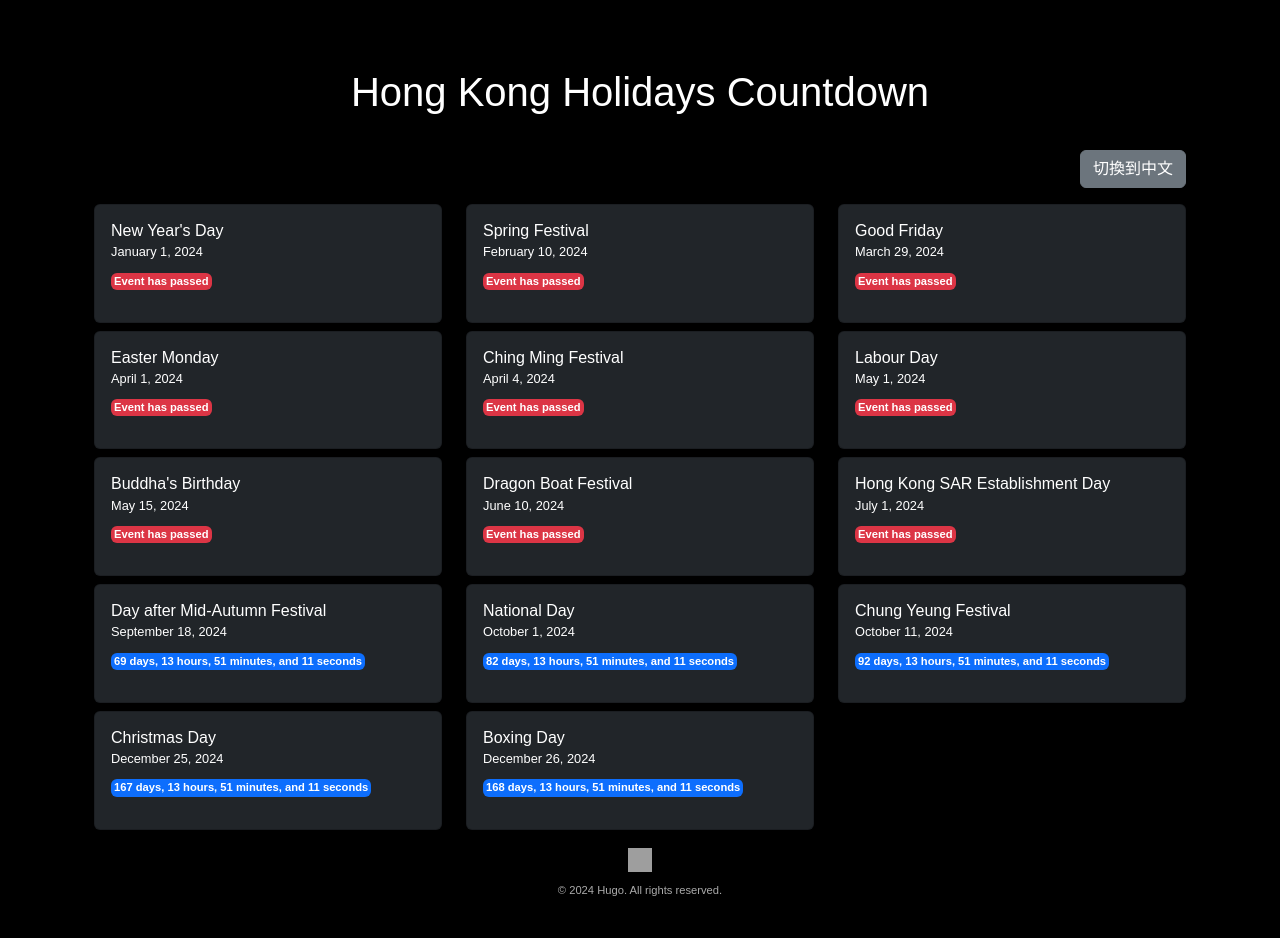
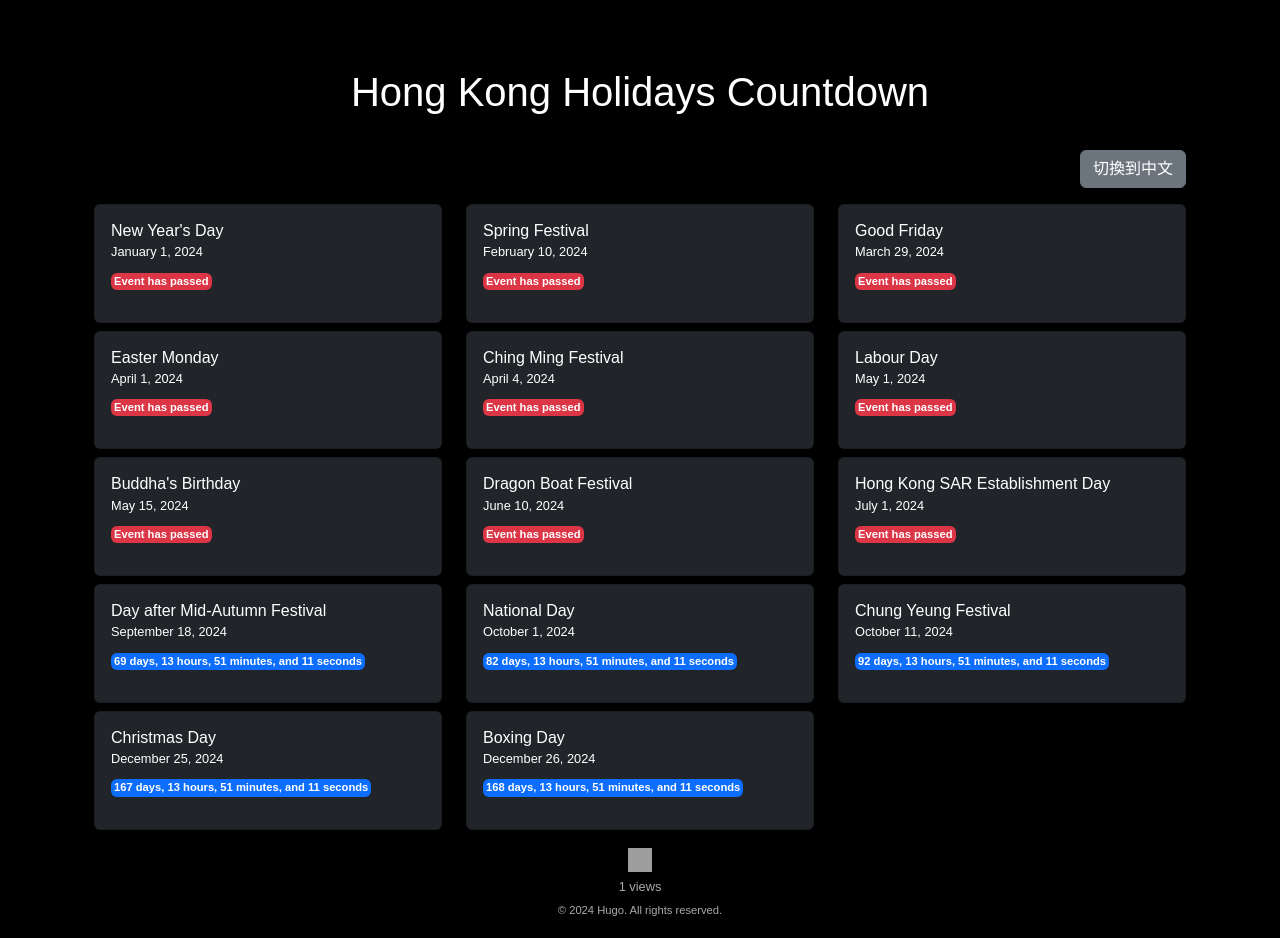
Before and after one commit to HugoLi0213/Hong-Kong-date-countdown-web, a Vue app: page / in a window 1280 px wide. Built offline with nearby package versions, Linux system fonts and the light colour scheme; grey boxes are pictures that could not be loaded.

Commit message:
add views count function

```diff
--- a/src/components/DatesList.vue
+++ b/src/components/DatesList.vue
@@ -9,7 +9,7 @@
           <div class="card bg-dark text-white">
             <div class="card-body">
               <h5 class="card-title">{{ translateEvent(date.event) }}</h5>
-              <h6 class="card-subtitle mb-2 text-white">{{ translateDate(date.date) }}</h6> <!-- Changed color to white -->
+              <h6 class="card-subtitle mb-2 text-white">{{ translateDate(date.date) }}</h6>
               <p :class="['badge', date.timeRemaining === (language === 'en' ? 'Event has passed' : '事件已結束') ? 'bg-danger' : 'bg-primary']">{{ formatCountdown(date.timeRemaining) }}</p>
             </div>
           </div>
@@ -20,6 +20,9 @@
       <a href="https://github.com/HugoLi0213" target="_blank">
         <img src="https://github.githubassets.com/images/modules/logos_page/GitHub-Mark.png" alt="GitHub" />
       </a>
+    </div>
+    <div class="views-counter">
+      {{ views }} views
     </div>
     <div class="copyright">
       &copy; 2024 Hugo. All rights reserved.
@@ -133,7 +136,8 @@ export default {
           second: '秒',
           seconds: '秒'
         }
-      }
+      },
+      views: 0
     };
   },
   methods: {
@@ -179,11 +183,15 @@ export default {
     },
     translateDate(date) {
       return this.translations[this.language][date];
+    },
+    incrementViews() {
+      this.views++;
     }
   },
   mounted() {
     this.updateCountdown();
     setInterval(this.updateCountdown, 1000);
+    this.incrementViews(); // Increment views on mount
   }
 };
 </script>
@@ -192,25 +200,25 @@ export default {
 body {
   background-color: #000;
   color: #fff;
-  padding-top: 0; /* 移除顶部内边距 */
-  margin: 0; /* 移除顶部外边距 */
+  padding-top: 0;
+  margin: 0;
 }
 .container-fluid {
   background-color: #000;
-  padding-top: 10px; /* 添加顶部内边距以创建空间 */
+  padding-top: 10px;
 }
 .card {
   height: 100%;
 }
 .card-title {
-  font-size: 1rem; /* 调整标题的字体大小 */
+  font-size: 1rem;
 }
 .card-subtitle {
-  font-size: 0.8rem; /* 调整副标题的字体大小 */
-  color: #fff; /* 修改日期的字体颜色为白色 */
+  font-size: 0.8rem;
+  color: #fff;
 }
 .badge {
-  font-size: 0.7rem; /* 调整徽章的字体大小 */
+  font-size: 0.7rem;
   padding: 3px;
 }
 .fade-enter-active, .fade-leave-active {
@@ -221,21 +229,27 @@ body {
 }
 .github-link {
   text-align: center;
-  margin-top: 10px; /* Reduced margin to ensure the link is visible */
+  margin-top: 10px;
 }
 .github-link a {
   color: #fff;
   text-decoration: none;
-  font-size: 1rem; /* 调整GitHub链接的字体大小 */
+  font-size: 1rem;
 }
 .github-link img {
   width: 24px;
   height: 24px;
 }
+.views-counter {
+  text-align: center;
+  margin-top: 5px;
+  font-size: 0.8rem;
+  color: #aaa;
+}
 .copyright {
   text-align: center;
-  margin-top: 10px;
-  font-size: 0.7rem; /* 调整版权信息的字体大小 */
+  margin-top: 5px;
+  font-size: 0.7rem;
   color: #aaa;
 }
 @media (max-width: 768px) {
```
